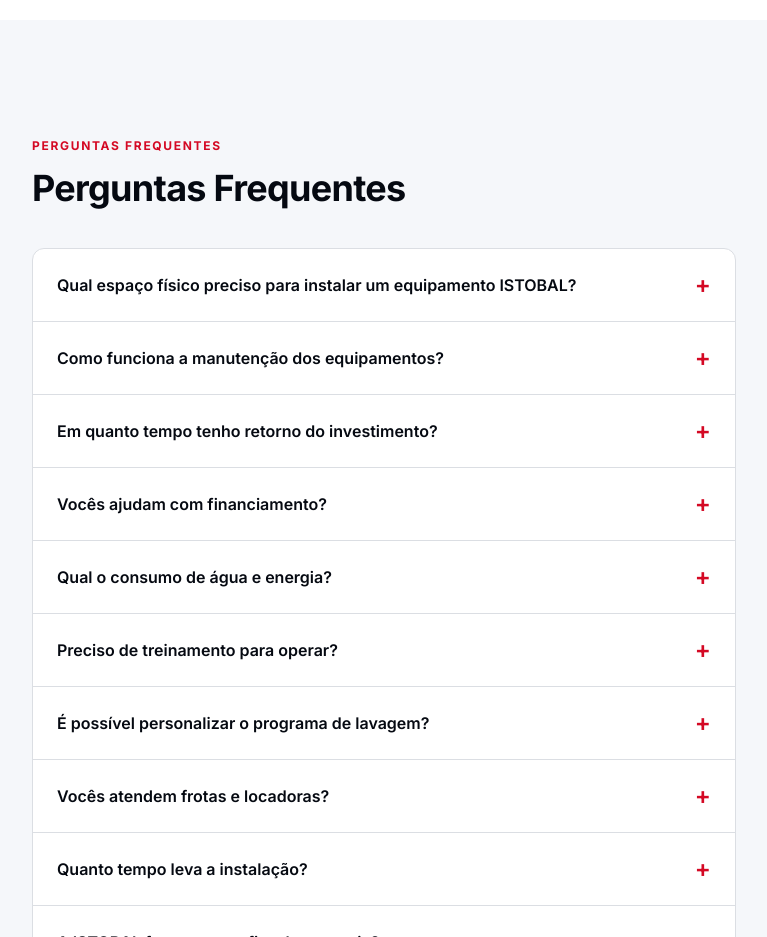
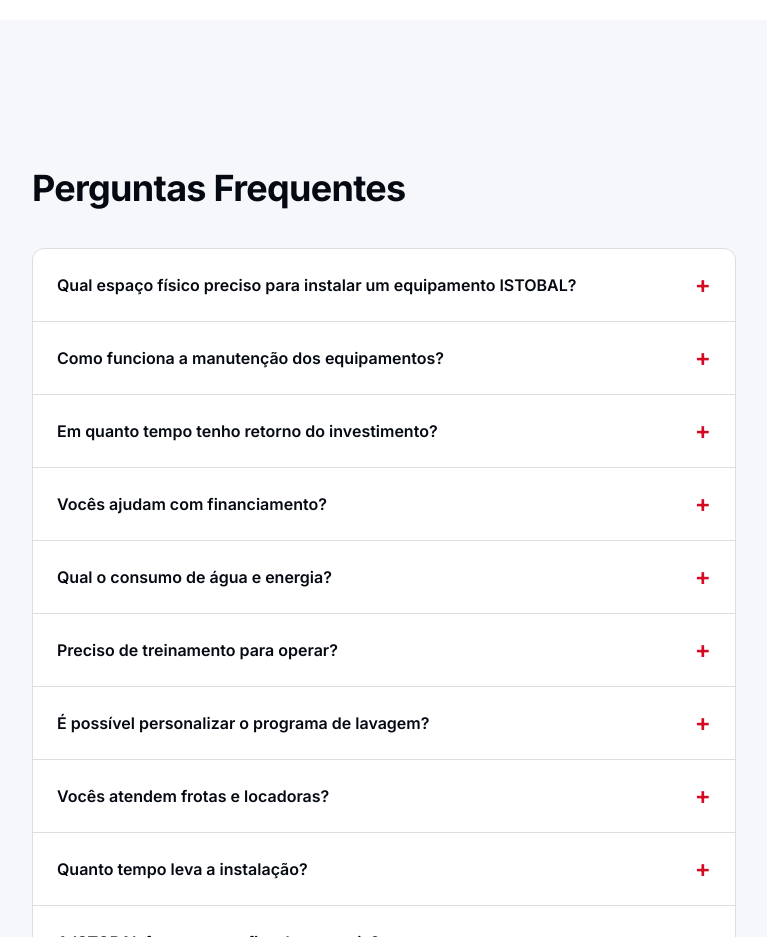
Before and after one commit to andrebastelli/istobal, a React (Vite) app: page / in a window 1280 px wide. Shown: the part 7880-8817 px from the top of the page, without its empty margins (256-1023 px from the left). Built offline with nearby package versions, Linux system fonts and the light colour scheme.

Commit message:
fix: remove FAQ section eyebrow text
Co-authored-by: andrebastelli <274825844+andrebastelli@users.noreply.github.com>

```diff
--- a/src/App.tsx
+++ b/src/App.tsx
@@ -733,7 +733,7 @@ function FAQSection() {
   return (
     <section id="faq" className="py-20 md:py-28 bg-surface">
       <div className="container-x max-w-3xl">
-        <span className="eyebrow">Perguntas frequentes</span>
+        <span className="eyebrow"></span>
         <h2 className="mt-3 text-3xl md:text-4xl">Perguntas Frequentes</h2>
         <div className="mt-10 divide-y divide-border rounded-xl bg-white border border-border">
           {FAQ.map((item, i) => (
```
